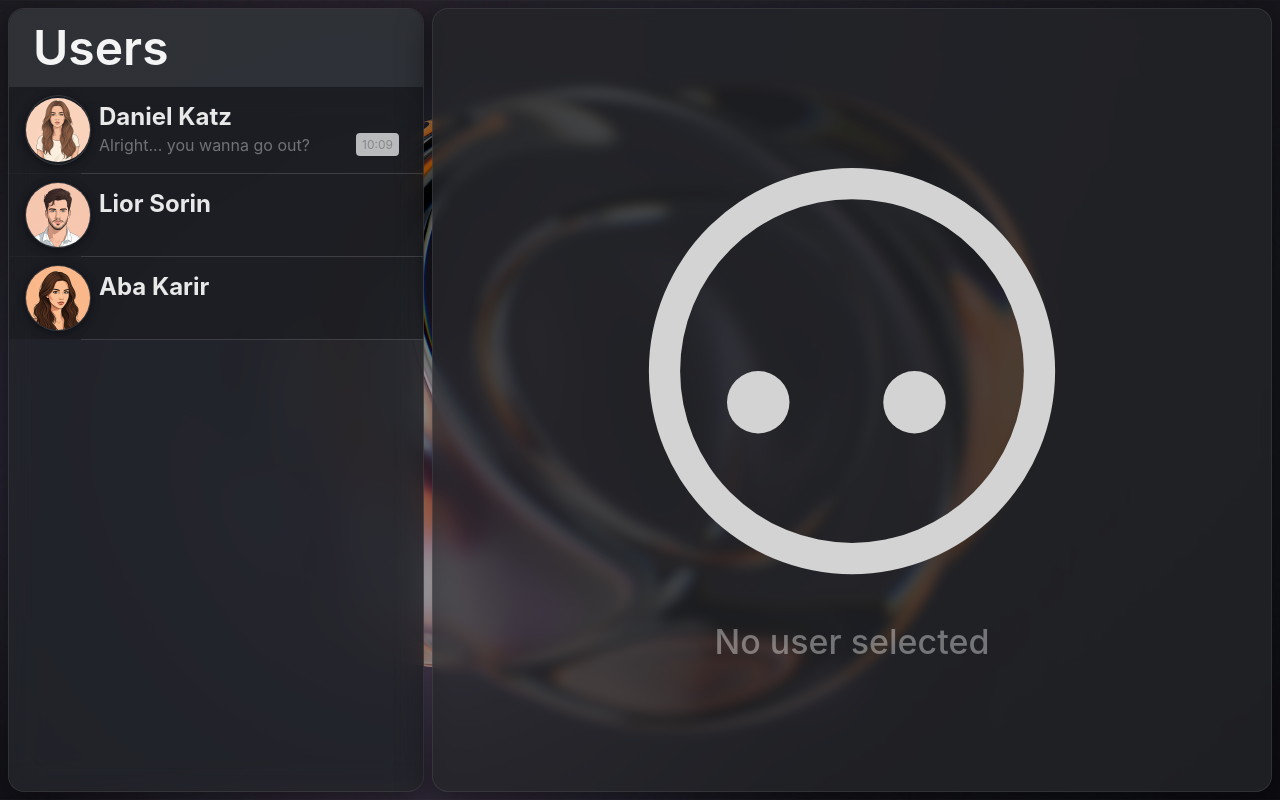
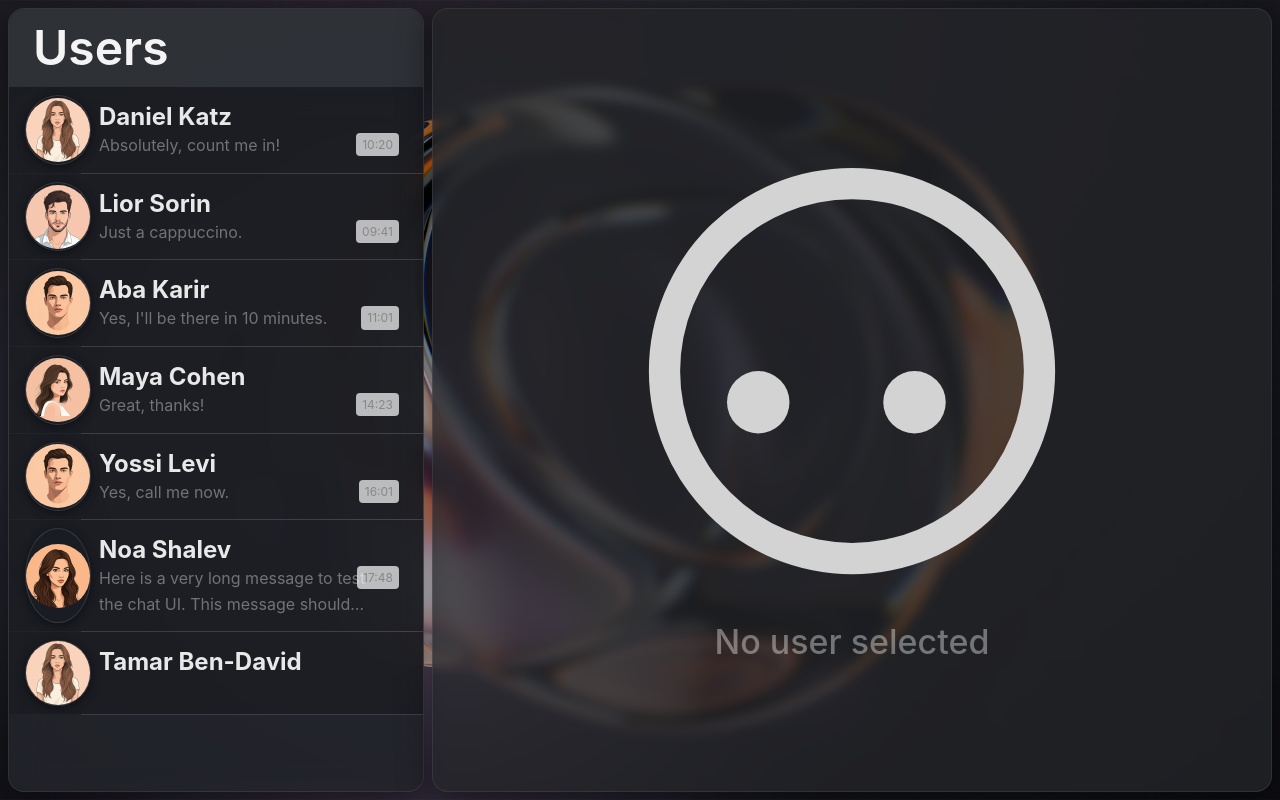
Before and after one commit to DanielKatzCoding/chat, a Next.js app in the folder frontend/: page / in a window 1280 px wide. Built offline with nearby package versions, Linux system fonts and the light colour scheme.

Commit message:
added mock data and fixed ui bugs

```diff
--- a/frontend/components/chat/msg/Msg.tsx
+++ b/frontend/components/chat/msg/Msg.tsx
@@ -4,7 +4,7 @@ import { ListItemText, Paper, Typography } from '@mui/material'
 
 const Msg = ({ msg }: { msg: IMsg }) => {
   return (
-    <Paper elevation={3} sx={{ padding: 2, marginBottom: 1 }}>
+    <Paper elevation={3} sx={{ padding: 2, marginBottom: 1, maxWidth: '40%' }}>
       <ListItemText
         primary={
           <Typography variant="body1" sx={{ wordBreak: 'break-word' }}>
--- a/frontend/components/mockData/chats.ts
+++ b/frontend/components/mockData/chats.ts
@@ -7,16 +7,71 @@ export const Chats: IChat[] = [
             { text: 'Hi, how are you?', timestamp: '10:00', bound: ChatBound.outgoing },
             { text: 'Good, what\'s up?', timestamp: '10:05', bound: ChatBound.incoming },
             { text: 'Alright... you wanna go out?', timestamp: '10:09', bound: ChatBound.outgoing },
-            { text: 'Alright... you wanna go out?', timestamp: '10:09', bound: ChatBound.outgoing },
-            { text: 'Alright... you wanna go out?', timestamp: '10:09', bound: ChatBound.outgoing },
-            { text: 'Alright... you wanna go out?', timestamp: '10:09', bound: ChatBound.outgoing },
-            { text: 'Alright... you wanna go out?', timestamp: '10:09', bound: ChatBound.outgoing },
-            { text: 'Alright... you wanna go out?', timestamp: '10:09', bound: ChatBound.outgoing },
-            { text: 'Alright... you wanna go out?', timestamp: '10:09', bound: ChatBound.outgoing },
-            { text: 'Alright... you wanna go out?', timestamp: '10:09', bound: ChatBound.outgoing },
-            { text: 'Alright... you wanna go out?', timestamp: '10:09', bound: ChatBound.outgoing },
-            { text: 'Alright... you wanna go out?', timestamp: '10:09', bound: ChatBound.outgoing },
-            { text: 'Alright... you wanna go out?', timestamp: '10:09', bound: ChatBound.outgoing },
+            { text: 'Maybe later, I have work.', timestamp: '10:10', bound: ChatBound.incoming },
+            { text: 'No worries, let me know!', timestamp: '10:12', bound: ChatBound.outgoing },
+            { text: 'Will do. How was your weekend?', timestamp: '10:13', bound: ChatBound.incoming },
+            { text: 'Pretty good, went hiking.', timestamp: '10:15', bound: ChatBound.outgoing },
+            { text: 'Nice! Where did you go?', timestamp: '10:16', bound: ChatBound.incoming },
+            { text: 'Galilee mountains.', timestamp: '10:17', bound: ChatBound.outgoing },
+            { text: 'Sounds amazing!', timestamp: '10:18', bound: ChatBound.incoming },
+            { text: 'We should go together next time.', timestamp: '10:19', bound: ChatBound.outgoing },
+            { text: 'Absolutely, count me in!', timestamp: '10:20', bound: ChatBound.incoming },
         ]
+    },
+    {
+        id: '7f9c2c4a-1b2e-4d3c-8f9a-2a6b7c8d9e0f',
+        msgs: [
+            { text: 'Hey Lior!', timestamp: '09:30', bound: ChatBound.outgoing },
+            { text: 'Hey Daniel, how are you?', timestamp: '09:31', bound: ChatBound.incoming },
+            { text: 'Doing well, thanks!', timestamp: '09:32', bound: ChatBound.outgoing },
+            { text: 'Want to grab coffee later?', timestamp: '09:33', bound: ChatBound.outgoing },
+            { text: 'Sure, sounds good!', timestamp: '09:34', bound: ChatBound.incoming },
+            { text: 'Where should we meet?', timestamp: '09:35', bound: ChatBound.outgoing },
+            { text: 'Let\'s go to Aroma.', timestamp: '09:36', bound: ChatBound.incoming },
+            { text: 'Perfect, see you at 11?', timestamp: '09:37', bound: ChatBound.outgoing },
+            { text: 'Works for me!', timestamp: '09:38', bound: ChatBound.incoming },
+            { text: 'Great, I\'ll grab us a table.', timestamp: '09:39', bound: ChatBound.outgoing },
+            { text: 'Thanks! Want anything special?', timestamp: '09:40', bound: ChatBound.incoming },
+            { text: 'Just a cappuccino.', timestamp: '09:41', bound: ChatBound.outgoing },
+        ]
+    },
+    {
+        id: 'c1a2b3c4-d5e6-7f89-0abc-1d2e3f4a5b6c',
+        msgs: [
+            { text: 'Aba, are you coming to the meeting?', timestamp: '11:00', bound: ChatBound.outgoing },
+            { text: 'Yes, I\'ll be there in 10 minutes.', timestamp: '11:01', bound: ChatBound.incoming },
+        ]
+    },
+    {
+        id: 'd4e5f6a7-b8c9-0d1e-2f3a-4b5c6d7e8f9a',
+        msgs: [
+            { text: 'Maya, did you finish the report?', timestamp: '14:20', bound: ChatBound.outgoing },
+            { text: 'Almost done, will send soon!', timestamp: '14:22', bound: ChatBound.incoming },
+            { text: 'Great, thanks!', timestamp: '14:23', bound: ChatBound.outgoing },
+        ]
+    },
+    {
+        id: 'e5f6a7b8-c9d0-1e2f-3a4b-5c6d7e8f9a0b',
+        msgs: [
+            { text: 'Yossi, are you free for a call?', timestamp: '16:00', bound: ChatBound.outgoing },
+            { text: 'Yes, call me now.', timestamp: '16:01', bound: ChatBound.incoming },
+        ]
+    },
+    {
+        id: 'f6a7b8c9-d0e1-2f3a-4b5c-6d7e8f9a0b1c',
+        msgs: [
+            { text: 'Noa, can you review my code?', timestamp: '17:45', bound: ChatBound.outgoing },
+            { text: 'Sure, send me the link.', timestamp: '17:46', bound: ChatBound.incoming },
+            { text: 'Sent!', timestamp: '17:47', bound: ChatBound.outgoing },
+            {
+                text: 'Here is a very long message to test the chat UI. This message should be about one hundred characters long so you can see how it wraps and scrolls inside the chat block container. Enjoy testing!',
+                timestamp: '17:48',
+                bound: ChatBound.outgoing
+            }
+        ]
+    },
+    {
+        id: "a7b8c9d0-e1f2-3a4b-5c6d-7e8f9a0b2c3d",
+        msgs: []
     }
-]
+];
--- a/frontend/components/mockData/user.ts
+++ b/frontend/components/mockData/user.ts
@@ -3,5 +3,9 @@ import { IUser } from "../types/types";
 export const Users: IUser[] = [
     { id: "e3b0c442-98fc-1fc2-9bfb-4c4b6e0d327c", iconPath: '/icons/1.png', name: 'Daniel Katz' },
     { id: "7f9c2c4a-1b2e-4d3c-8f9a-2a6b7c8d9e0f", iconPath: '/icons/2.png', name: 'Lior Sorin' },
-    { id: "c1a2b3c4-d5e6-7f89-0abc-1d2e3f4a5b6c", iconPath: '/icons/3.png', name: 'Aba Karir' },
+    { id: "c1a2b3c4-d5e6-7f89-0abc-1d2e3f4a5b6c", iconPath: '/icons/5.png', name: 'Aba Karir' },
+    { id: "d4e5f6a7-b8c9-0d1e-2f3a-4b5c6d7e8f9a", iconPath: '/icons/4.png', name: 'Maya Cohen' },
+    { id: "e5f6a7b8-c9d0-1e2f-3a4b-5c6d7e8f9a0b", iconPath: '/icons/5.png', name: 'Yossi Levi' },
+    { id: "f6a7b8c9-d0e1-2f3a-4b5c-6d7e8f9a0b1c", iconPath: '/icons/3.png', name: 'Noa Shalev' },
+    { id: "a7b8c9d0-e1f2-3a4b-5c6d-7e8f9a0b2c3d", iconPath: '/icons/1.png', name: 'Tamar Ben-David' },
 ];
--- a/frontend/components/users/User.tsx
+++ b/frontend/components/users/User.tsx
@@ -39,7 +39,9 @@ const User = ({ user, msgs }: { user: IUser, msgs: IMsg[] }) => {
               marginRight: 1
             }}
           >
-            {msgs.length > 0 ? msgs[msgs.length - 1].text : ''}
+            <span style={{ maxWidth: '90%', display: 'block' }}>
+              {msgs.length > 0 ? msgs[msgs.length - 1].text : ''}
+            </span>
             <span
               style={{
                 position: 'absolute',
```
